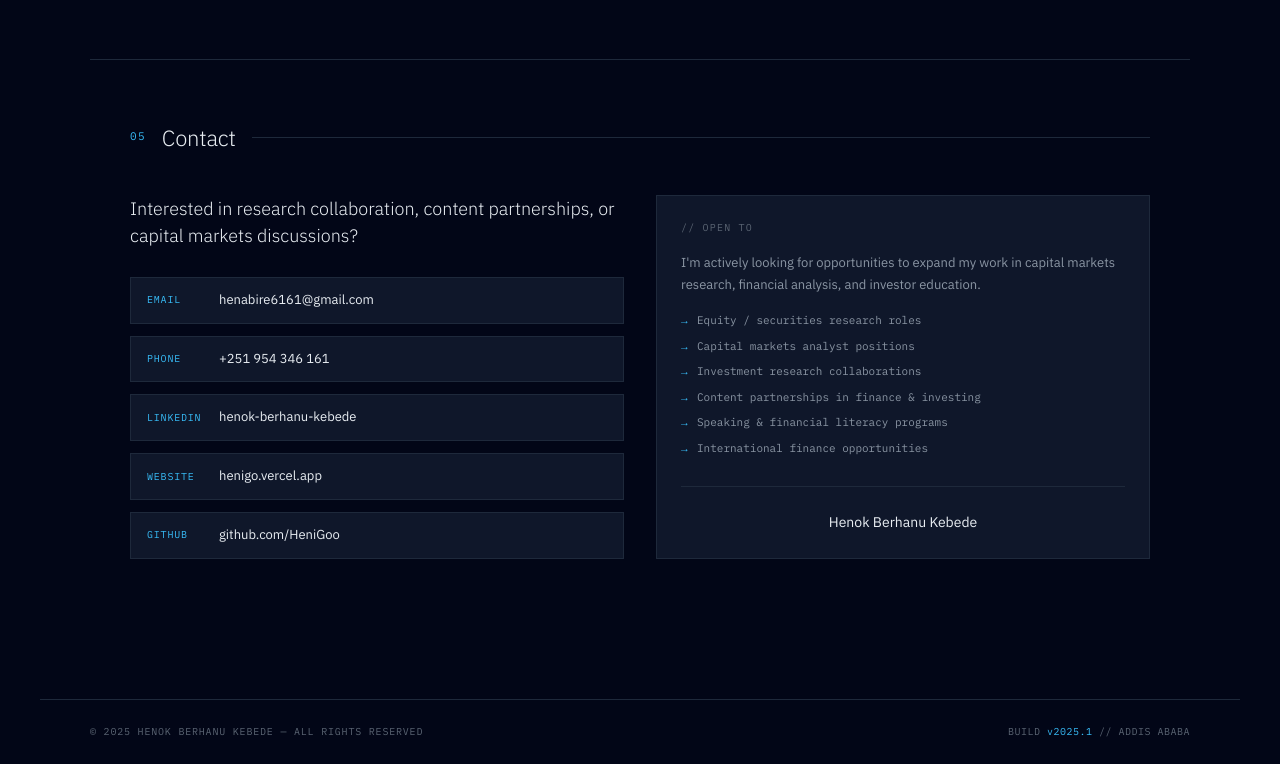
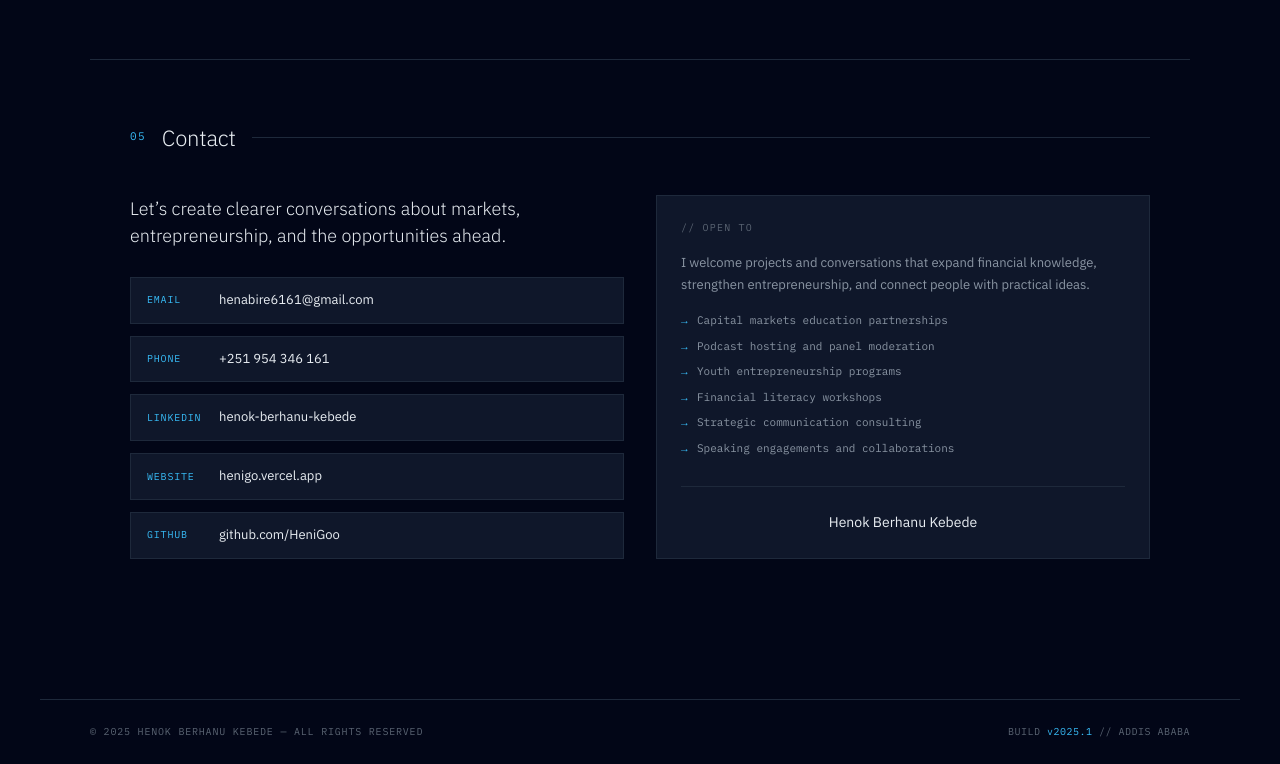
Before and after one commit to henabire6161-lgtm/henigoo6161, a React (Vite) app: page / in a window 1280 px wide. Shown: the part 4494-5258 px from the top of the page. Built offline with nearby package versions, Linux system fonts and the light colour scheme.

Commit message:
Refresh portfolio for Aheya Digital

```diff
--- a/src/components/Contact.tsx
+++ b/src/components/Contact.tsx
@@ -3,7 +3,6 @@ import { SectionHeader } from './About';
 
 export default function Contact() {
   useEffect(() => {
-    // Re-initialize LinkedIn badges on mount
     const script = document.createElement('script');
     script.src = "https://platform.linkedin.com/badges/js/profile.js";
     script.async = true;
@@ -24,12 +23,12 @@ export default function Contact() {
   ];
 
   const opportunities = [
-    "Equity / securities research roles",
-    "Capital markets analyst positions",
-    "Investment research collaborations",
-    "Content partnerships in finance & investing",
-    "Speaking & financial literacy programs",
-    "International finance opportunities"
+    "Capital markets education partnerships",
+    "Podcast hosting and panel moderation",
+    "Youth entrepreneurship programs",
+    "Financial literacy workshops",
+    "Strategic communication consulting",
+    "Speaking engagements and collaborations"
   ];
 
   return (
@@ -38,7 +37,7 @@ export default function Contact() {
       <div className="grid grid-cols-1 md:grid-cols-2 gap-8">
         <div>
           <div className="text-[18px] font-light leading-[1.5] mb-7 text-text">
-            Interested in research collaboration, content partnerships, or capital markets discussions?
+            Let’s create clearer conversations about markets, entrepreneurship, and the opportunities ahead.
           </div>
           <div className="flex flex-col gap-3">
             {contactLinks.map((link, i) => (
@@ -59,7 +58,7 @@ export default function Contact() {
           <div>
             <div className="font-mono text-[10px] text-text3 tracking-[0.12em] uppercase mb-4">// OPEN TO</div>
             <p className="text-[13px] text-text2 leading-[1.7] mb-4">
-              I'm actively looking for opportunities to expand my work in capital markets research, financial analysis, and investor education.
+              I welcome projects and conversations that expand financial knowledge, strengthen entrepreneurship, and connect people with practical ideas.
             </p>
             <ul className="list-none flex flex-col gap-2">
               {opportunities.map((opp, i) => (
@@ -71,7 +70,6 @@ export default function Contact() {
           </div>
 
           <div className="mt-auto pt-6 border-t border-border flex justify-center">
-            {/* LinkedIn Badge */}
             <div
               className="badge-base LI-profile-badge"
               data-locale="en_US"
```
